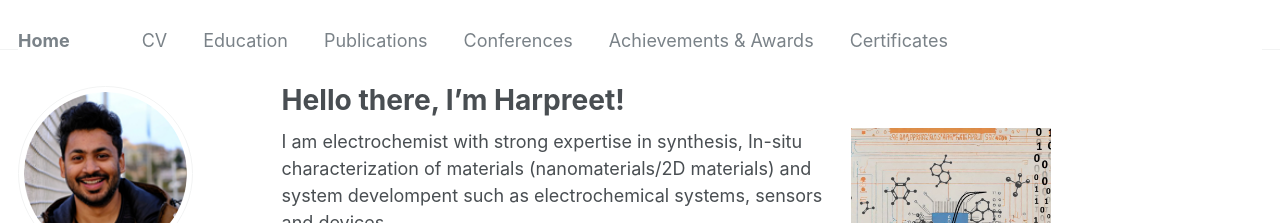
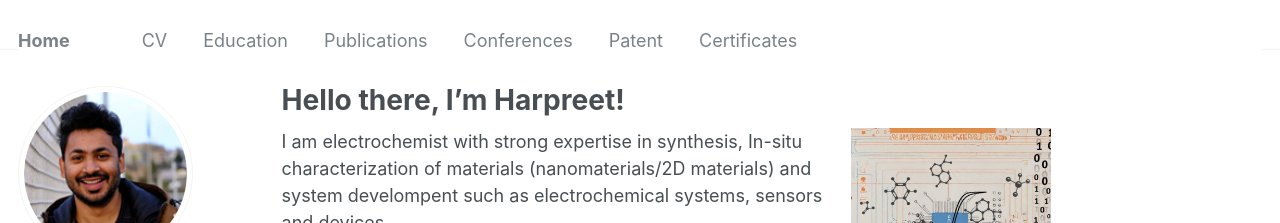
Before and after one commit to Harpr33t-Singh/Harpr33t-Singh.github.io, a Jekyll site: the page built from _pages/about.md, in a window 1280 px wide. Shown: the top 223 px of the page. Built offline with Jekyll 4.4.1, drawn with Linux system fonts in a browser that asks for light colours; some web fonts are replaced.

Commit message:
Update navigation.yml

```diff
--- a/_data/navigation.yml
+++ b/_data/navigation.yml
@@ -13,11 +13,8 @@ main:
   - title: "Conferences"
     url: /talks/
 
-  #- title: "Patent"
-    #url: /teachingaward/
-
-  - title: "Achievements & Awards"
-    url: /talkmap/
+  - title: "Patent"
+    url: /teachingaward/
 
   - title: "Certificates"
     url: /portfolio/
```
